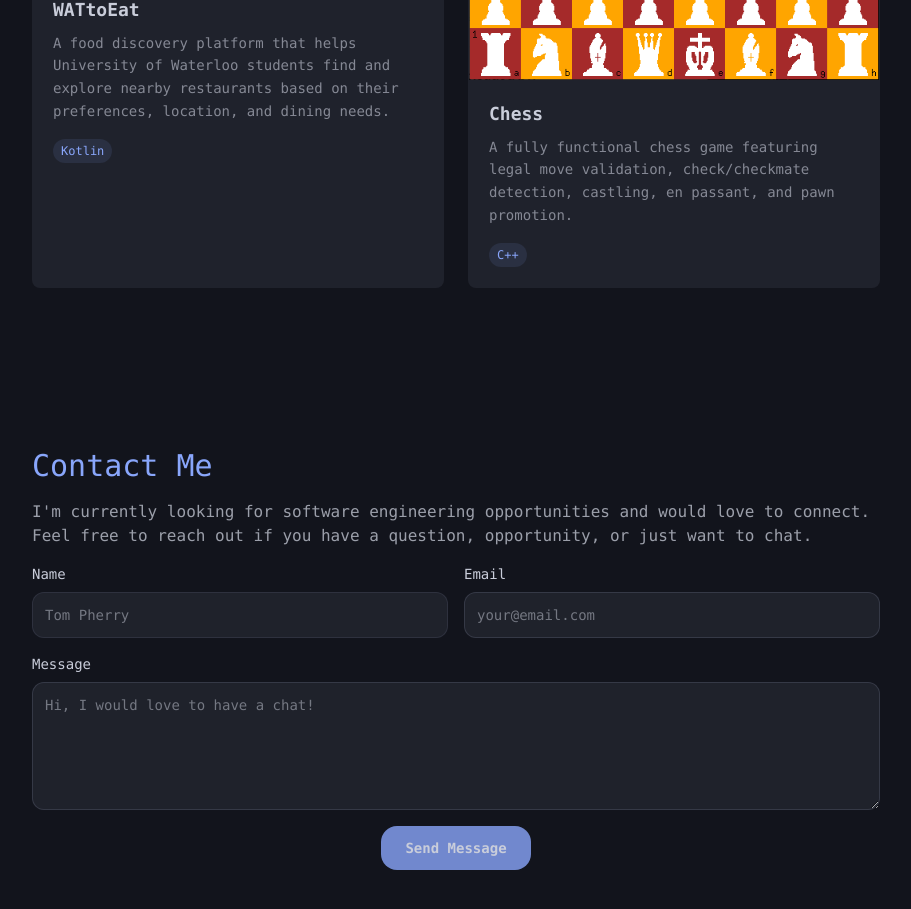
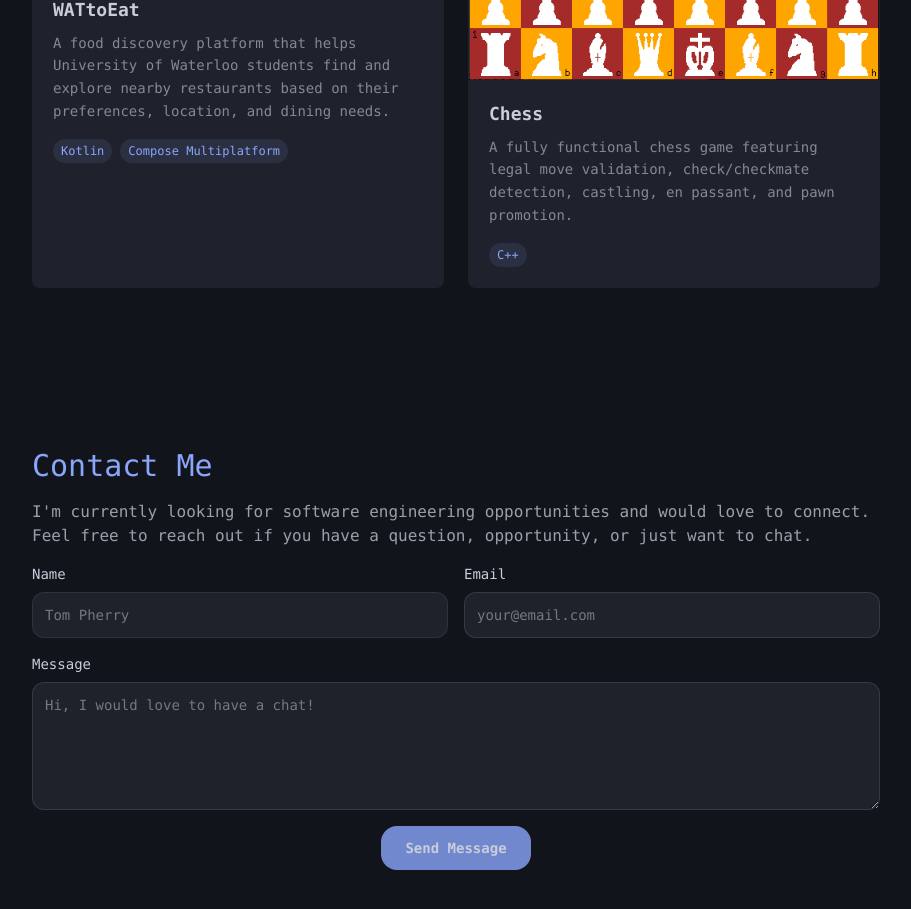
Before and after one commit to Qist13/my-portfolio, a React (Vite) app: page / in a window 1280 px wide. Shown: the part 3120-4029 px from the top of the page, without its empty margins (184-1095 px from the left). Built offline with nearby package versions, Linux system fonts and the light colour scheme.

Commit message:
Update project tag for WATtoEat

```diff
--- a/src/components/Projects.jsx
+++ b/src/components/Projects.jsx
@@ -25,7 +25,7 @@ const projects = [
         title: "WATtoEat",
         description:
             "A food discovery platform that helps University of Waterloo students find and explore nearby restaurants based on their preferences, location, and dining needs.",
-        tags: "Kotlin",
+        tags: "Kotlin,Compose Multiplatform",
         image: WATtoEat,
         link: "https://github.com/Qist13/WAT-to-Eat",
     },
```
